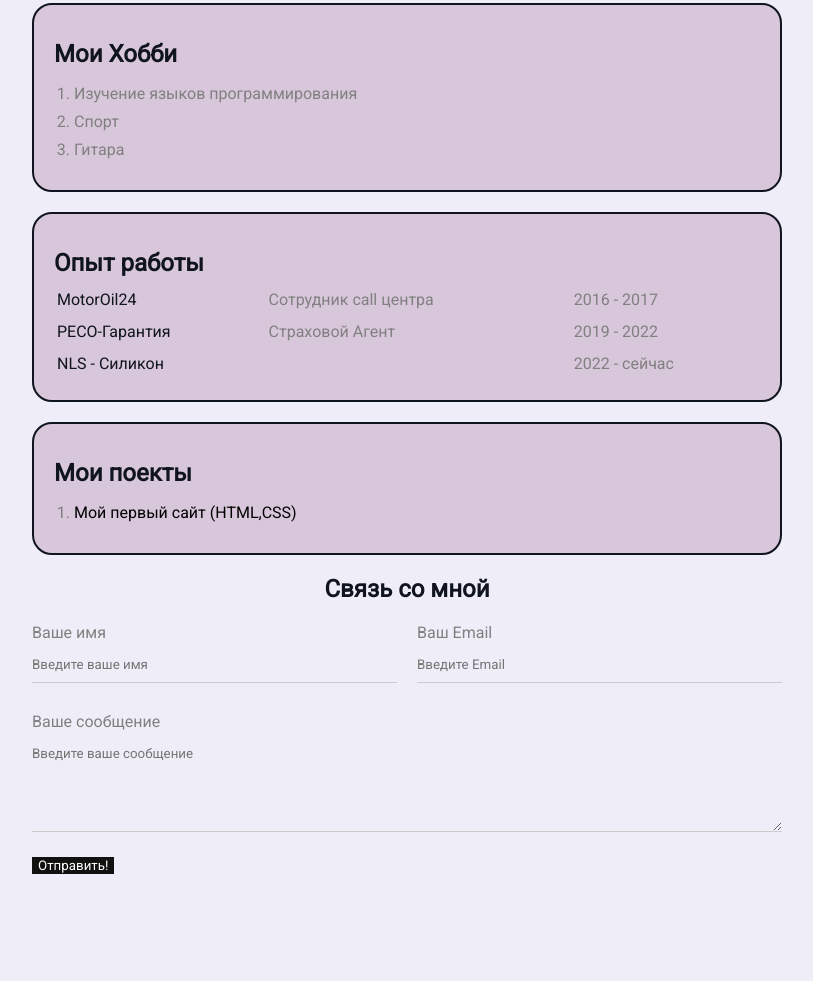
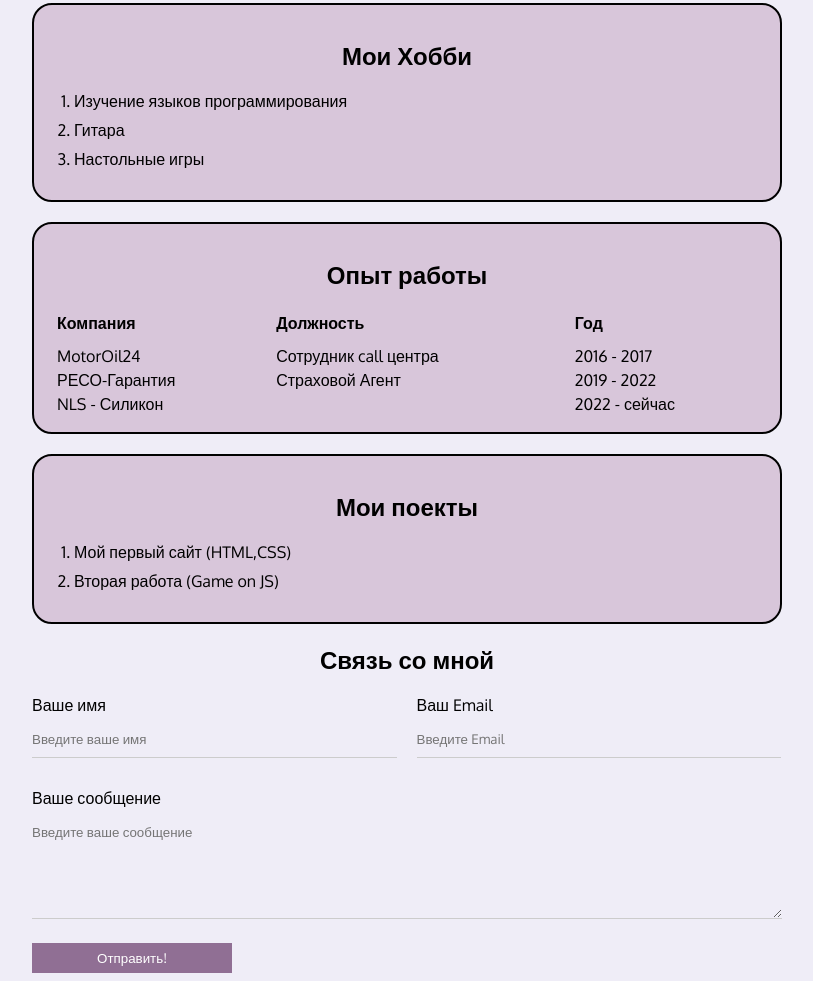
Before and after one commit to GetLimbo/Summary, a plain HTML site: page index.html in a window 1280 px wide. Shown: the part 376-1357 px from the top of the page, without its empty margins (233-1046 px from the left). Before the commit the page ends 1258 px from the top, so only its background shows below. Drawn offline with Linux system fonts and the light colour scheme; a web font is replaced by a local one.

Commit message:
Add files via upload

```diff
--- a/01_fonts.css
+++ b/01_fonts.css
@@ -1,10 +1,10 @@
-@import url('https://fonts.googleapis.com/css2?family=Roboto&display=swap');
+@import url('https://fonts.googleapis.com/css2?family=Anek+Bangla&family=Oxygen&display=swap');
 
 body {
     font-size: 16px;
-    font-family: 'Roboto', sans-serif;
+    font-family: 'Oxygen', sans-serif;
     font-weight: normal;
-    color: #0f141e ;
+    color: #000000 ;
     background:#efedf7 ;
 }
 
@@ -13,9 +13,6 @@ body {
   max-width: 750px;
   margin: auto;
   margin-top: 100px;
-
-
-
 }
 
 .avatar {
@@ -31,3 +28,4 @@ body {
    font-weight: bold;
    color: #000000;
    margin: 1px;
+}
--- a/borders.css
+++ b/borders.css
@@ -4,30 +4,10 @@
     margin-bottom: 20px;
     border-style: solid;
     border-width: 2px ;
+    background: #d8c6da;
 
 }
 
-
-.card h2 {
-    margin-bottom: 10px;
+.hobby h2, .exp h2, .work h2 {
+    text-align: center;
 }
-
-.bg-1 {
-    background: #008B8B;
-}
-
-.bg-2 {
-    background: #e0bce7;
-}
-
-.bg-3 {
-    background: #8FBC8F;
-}
-
-.bg-4 {
-    background: #d8c6da;;
-}
-
-.info {
-    padding-left: 0;
-}
--- a/dropdown.css
+++ b/dropdown.css
@@ -3,7 +3,7 @@
     color: rgb(0, 0, 0);
     padding: 18px;
     font-size: 16px;
-    border-radius: 10px;
+
 
 }
 
@@ -16,9 +16,10 @@
     display: none;
     position: absolute;
     background-color: #f1f1f1;
-    min-width: 160px;
+    min-width: 232px;
     box-shadow: 0px 8px 16px 0px rgba(0,0,0,0.2);
-    z-index: 1;
+
+
 }
 
 .dropdown-content a {
--- a/index.html
+++ b/index.html
@@ -32,7 +32,7 @@
 
         <p>Я начинающий веб-разработчик</p>
 
-        <p>В данный момент изучаю основы HTML,CSS,JS</p>
+        <p>В данный момент изучаю основы HTML, CSS, JS</p>
 
         <p>В ближайшем будущем пройду курсы Junior Front End Developer от Result School</p>
 
@@ -54,28 +54,29 @@
     </div>
 
 
-    <div class="card bg-4">
+    <div class="card hobby">
       <h2>Мои Хобби</h2>
       <ol class="list">
         <li>Изучение языков программирования</li>
-        <li>Спорт</li>
         <li>Гитара</li>
+        <li>Настольные игры</li>
 
       </ol>
     </div>
 
 
 
-    <div class="card bg-4">
+    <div class="card exp">
       <h2>Опыт работы</h2>
       <table class="table">
-        <!-- <thead>
+        <thead>
           <tr>
-            <th>Компания</th>
-            <th>Должность</th>
-            <th>Год</th>
+            <th >Компания</th>
+            <th >Должность</th>
+            <th >Год</th>
           </tr>
-        </thead> -->
+        </thead>
+
         <tbody>
           <tr>
             <td>MotorOil24</td>
@@ -93,14 +94,20 @@
             <td>2022 - сейчас</td>
           </tr>
         </tbody>
+
       </table>
     </div>
 
-    <div class="card bg-4">
+
+    <div class="card work">
       <h2>Мои поекты</h2>
       <ol class="list">
         <li>
           <a href="https://getlimbo.github.io/Summary/" target="_blank">Мой первый сайт (HTML,CSS)</a>
+        </li>
+        <li>
+          <a href="https://getlimbo.github.io/Snake/" target="_blank">Вторая работа (Game on JS)</a>
+
         </li>
       </ol>
     </div>
@@ -112,6 +119,7 @@
 
 
     <form action="/" class="form">
+
       <h2>Связь со мной</h2>
 
       <div class="form-row">
@@ -134,22 +142,15 @@
         <textarea id="text" rows="5" cols="31" placeholder="Введите ваше сообщение"></textarea>
       </div>
 
-
       <br>
-
 
       <input class="btn" type="submit" value="Отправить!">
 
+    </form>
 
   </div>
 
-
-
-  </form>
-
   </div>
-
-
 
 </body>
 
--- a/styles.css
+++ b/styles.css
@@ -1,9 +1,3 @@
-h2 {
-    color: ;
-}
-h1 {
-    color: ;
-}
 
 a {
     color: #000;
@@ -23,13 +17,17 @@ a:visited {
 }
 
 .btn {
-    background: #111;
-    padding: 15px 20 px;
+    background: #906f94;
+    padding: 30px 10 px;
     color: white;
     border: none;
     font-family: inherit;
     cursor: pointer;
+    width: 200px;
+    height: 30px;
+
 }
+
 
 .btn:hover {
     opacity: 0.8;
@@ -39,22 +37,24 @@ a:visited {
     padding: 0 20px;
 }
 .list li {
-    color: grey;
+    color: rgb(0, 0, 0);
     margin-bottom: 9px;
 }
 
 
 .table {
     width: 100%;
+    color: #000;
 }
 
-table td {
+table th {
     padding-bottom: 10px;
+    text-align: left;
 }
 .table td:nth-child(2),
 .table td:nth-child(3)
  {
-    color: gray;
+    color: rgb(0, 0, 0);
 }
 
 .link-list {
@@ -75,6 +75,7 @@ table td {
 .form-row {
     margin-bottom: 10px;
     display: flex ;
+
 }
 
 .form-row, .form-group {
@@ -85,7 +86,7 @@ table td {
 }
 
 .form-row, .form-group:last-child {
-    margin-right: 0 ;
+    margin-right: 1px ;
 
 }
 
@@ -104,8 +105,8 @@ table td {
 
 .form-group label {
     display: block;
-    font-size: 14 px;
-    color: gray;
+    font-size: 24 px;
+    color: rgb(0, 0, 0);
 }
 
 .form-group input, textarea {
@@ -114,7 +115,7 @@ table td {
     border: none;
     background: transparent;
     border-bottom: 1px solid #ccc;
-    color: #000;
+    color: rgb(0, 0, 0);
     padding: 15px 0 10px;
     outline: none;
     font-family: inherit;
```
Also changed, not shown: Portfolio.html (added, +17 -0 lines).
